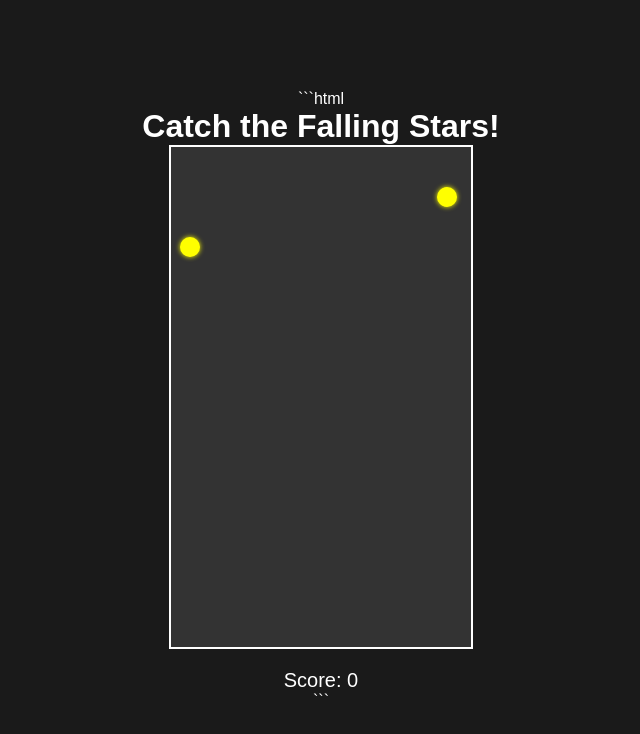
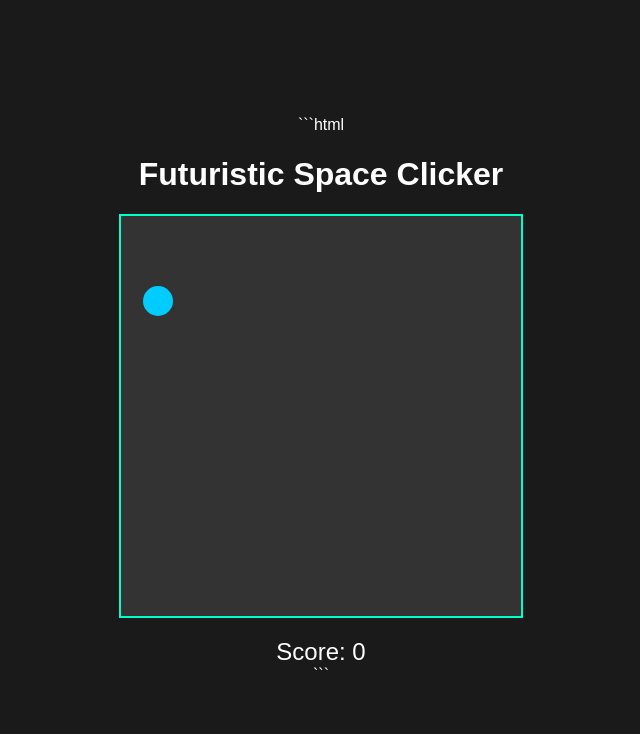
Before and after one commit to RuudKorsten/ruudkorsten.github.io, a plain HTML site: page index.html in a window 1280 px wide. Both pictures are taken after a click on the button "Start Game". Shown: the whole page, without its empty margins (319-959 px from the left). Drawn offline with Linux system fonts and the light colour scheme.

Commit message:
Added new minigame: index.html

```diff
--- a/index.html
+++ b/index.html
@@ -4,108 +4,93 @@
 <head>
     <meta charset="UTF-8">
     <meta name="viewport" content="width=device-width, initial-scale=1.0">
-    <title>Catch the Falling Stars</title>
+    <title>Futuristic Space Clicker</title>
     <style>
         body {
-            margin: 0;
-            padding: 0;
             background-color: #1a1a1a;
-            color: #ffffff;
+            color: #fff;
             font-family: 'Arial', sans-serif;
             display: flex;
             flex-direction: column;
             align-items: center;
             justify-content: center;
             height: 100vh;
-        }
-        h1 {
             margin: 0;
         }
-        #gameArea {
-            width: 300px;
-            height: 500px;
-            border: 2px solid #ffffff;
+        #game {
             position: relative;
+            width: 400px;
+            height: 400px;
+            border: 2px solid #00ffcc;
             overflow: hidden;
             background-color: #333;
         }
-        .star {
-            width: 20px;
-            height: 20px;
+        .target {
             position: absolute;
-            background-color: yellow;
             border-radius: 50%;
-            box-shadow: 0 0 5px yellow;
+            background-color: #00ccff;
+            width: 30px;
+            height: 30px;
+            cursor: pointer;
         }
         #score {
             margin-top: 20px;
-            font-size: 20px;
+            font-size: 24px;
         }
-        #startBtn {
+        button {
             margin-top: 20px;
             padding: 10px 20px;
+            background-color: #00ccff;
+            border: none;
+            color: #fff;
+            cursor: pointer;
             font-size: 16px;
-            background-color: #444;
-            color: #fff;
-            border: none;
-            cursor: pointer;
+        }
+        button:hover {
+            background-color: #00ffcc;
         }
     </style>
 </head>
 <body>
-    <h1>Catch the Falling Stars!</h1>
-    <div id="gameArea"></div>
+    <h1>Futuristic Space Clicker</h1>
+    <div id="game"></div>
     <div id="score">Score: 0</div>
-    <button id="startBtn">Start Game</button>
-
+    <button id="startButton">Start Game</button>
     <script>
-        const gameArea = document.getElementById("gameArea");
-        const scoreDisplay = document.getElementById("score");
-        const startBtn = document.getElementById("startBtn");
+        const gameArea = document.getElementById('game');
+        const scoreDisplay = document.getElementById('score');
+        const startButton = document.getElementById('startButton');
         let score = 0;
-        let gameInterval;
+        let target;
 
         function startGame() {
             score = 0;
-            updateScore();
-            startBtn.style.display = 'none';
-            gameInterval = setInterval(createStar, 1000);
+            scoreDisplay.textContent = 'Score: ' + score;
+            spawnTarget();
+            startButton.style.display = 'none';
         }
 
-        function createStar() {
-            const star = document.createElement("div");
-            star.className = "star";
-            const randomX = Math.floor(Math.random() * (gameArea.clientWidth - 20));
-            star.style.left =`${randomX}px`;
-            gameArea.appendChild(star);
-            fallStar(star);
+        function spawnTarget() {
+            if (target) {
+                target.remove();
+            }
+            const x = Math.random() * (gameArea.clientWidth - 30);
+            const y = Math.random() * (gameArea.clientHeight - 30);
+            target = document.createElement('div');
+            target.className = 'target';
+            target.style.left = x + 'px';
+            target.style.top = y + 'px';
+            target.onclick = increaseScore;
+            gameArea.appendChild(target);
         }
 
-        function fallStar(star) {
-            let position = 0;
-            const fallInterval = setInterval(() => {
-                if (position >= gameArea.clientHeight - 20) {
-                    clearInterval(fallInterval);
-                    star.remove();
-                } else {
-                    position += 5;
-                    star.style.top = `${position}px`;
-                }
-            }, 100);
-
-            star.addEventListener('click', () => {
-                score++;
-                updateScore();
-                star.remove();
-                clearInterval(fallInterval);
-            });
+        function increaseScore() {
+            score++;
+            scoreDisplay.textContent = 'Score: ' + score;
+            spawnTarget();
         }
 
-        function updateScore() {
-            scoreDisplay.innerText = `Score: ${score}`;
-        }
-
-        startBtn.addEventListener("click", startGame);
+        startButton.onclick = startGame;
     </script>
 </body>
 </html>
```
